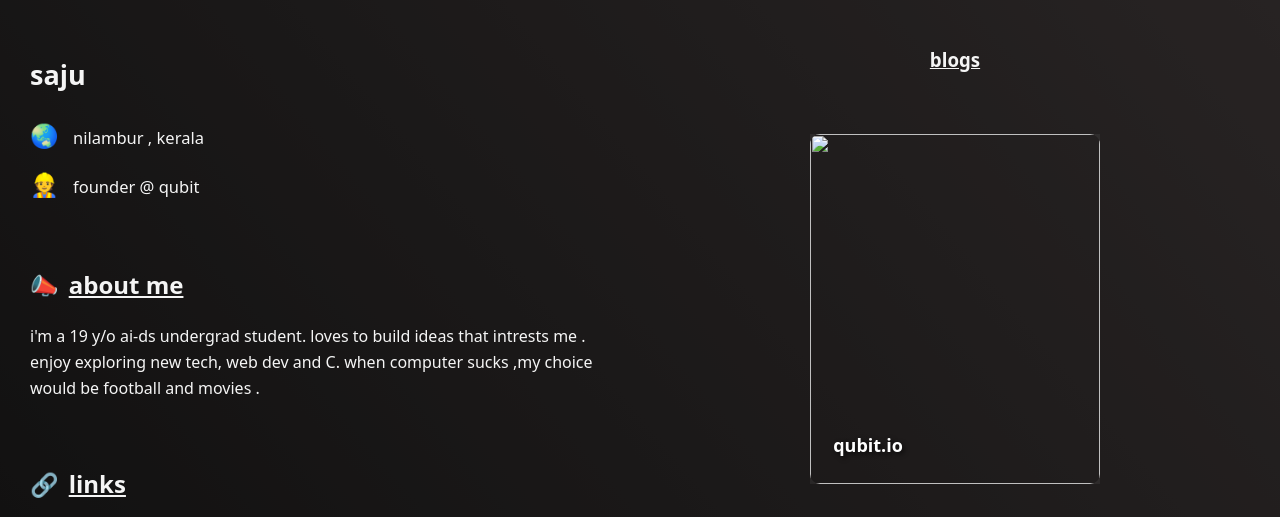
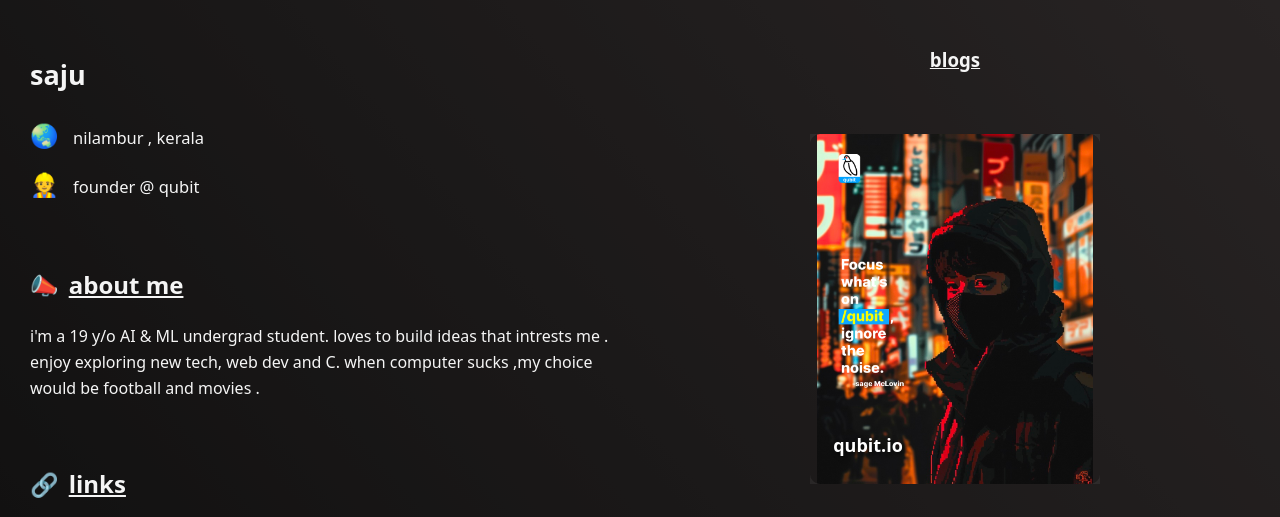
Before and after one commit to iam-saju/saju.me, a plain HTML site: page index.html in a window 1280 px wide. Shown: the part 114-631 px from the top of the page. Drawn offline with Linux system fonts and the light colour scheme.

Commit message:
added an image for class->photo

```diff
--- a/index.html
+++ b/index.html
@@ -32,7 +32,7 @@
                     <span>&#x1F4E3;</span><u>about me</u>
                 </h2>
                 <p>
-                    i'm a 19 y/o ai-ds undergrad student. loves to build ideas that intrests me . enjoy exploring new tech, web dev and C. when computer sucks ,my choice would be  football and movies .
+                    i'm a 19 y/o AI & ML undergrad student. loves to build ideas that intrests me . enjoy exploring new tech, web dev and C. when computer sucks ,my choice would be  football and movies .
                 </p>
             </div>
 
@@ -52,7 +52,7 @@
             <div class="blog">
                 <h3><u>blogs</u></h3>
                 <div class="photo">
-                    <img src="GU5JPIeXQAAfeiv.jpeg">
+                    <img src="img/qube.png"">
                     <div class="text">
                         qubit.io
                     </div>
```
Also changed, not shown: img/Rectangle 1.png (added), img/qube.png (added).
